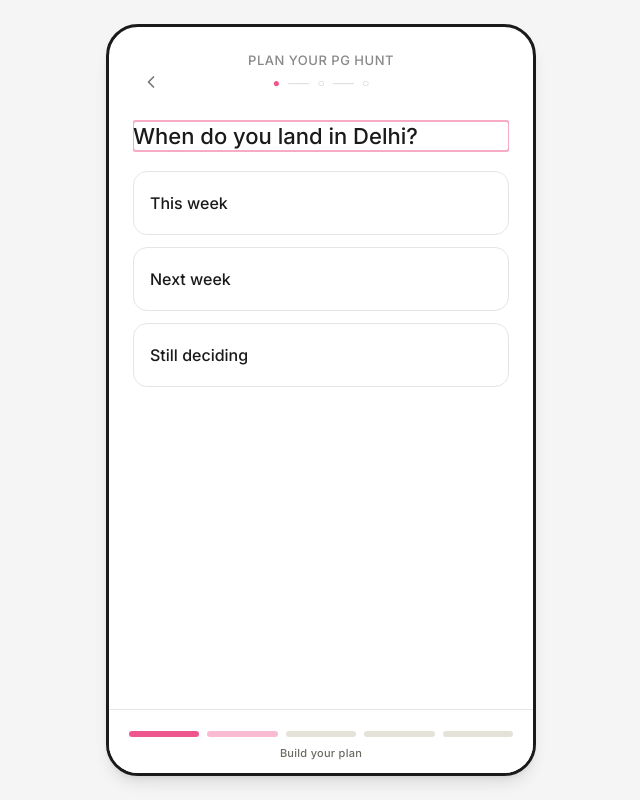
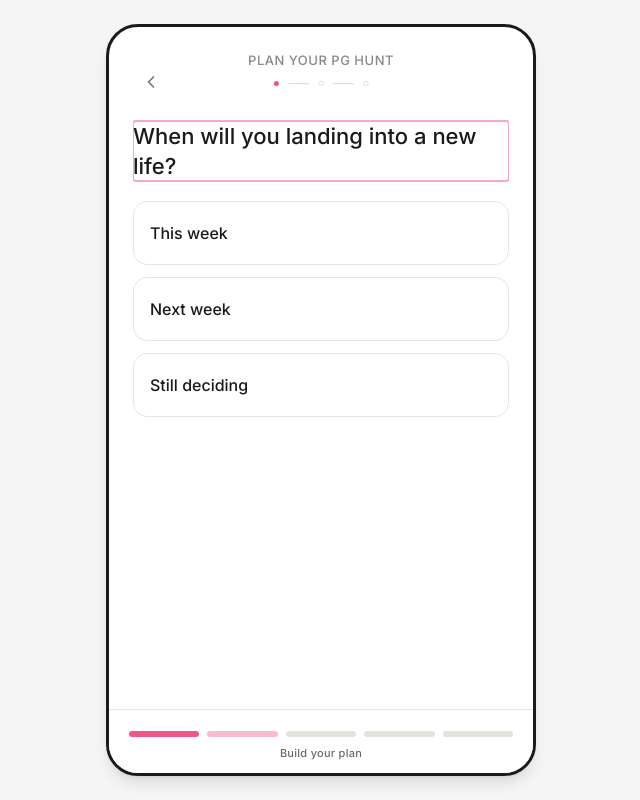
Before and after one commit to latharrr/pg-intent-pp, a Next.js app: page /plan in a window 1280 px wide. Shown: the whole page, without its empty margins (319-959 px from the left). Built offline with nearby package versions, Linux system fonts and the light colour scheme.

Commit message:
Update landing question copy to "When will you landing into a new life?"
Co-Authored-By: Claude Sonnet 5 <noreply@anthropic.com>
Claude-Session: https://claude.ai/code/session_01RzMm61yfh7oeKPxN3BgXkY

```diff
--- a/features/onboarding/screens/LandingQuestionScreen.tsx
+++ b/features/onboarding/screens/LandingQuestionScreen.tsx
@@ -14,10 +14,10 @@ export function LandingQuestionScreen({ onAdvance }: { onAdvance: () => void })
 
   return (
     <QuestionScreen
-      title="When do you land in Delhi?"
+      title="When will you landing into a new life?"
       unlockText={moveTimeline ? getLandingConfirmation(moveTimeline) : null}
     >
-      <div role="radiogroup" aria-label="When do you land in Delhi?" className="flex flex-col gap-3">
+      <div role="radiogroup" aria-label="When will you landing into a new life?" className="flex flex-col gap-3">
         {MOVE_TIMELINES.map((timeline) => (
           <OptionCard
             key={timeline}
```
